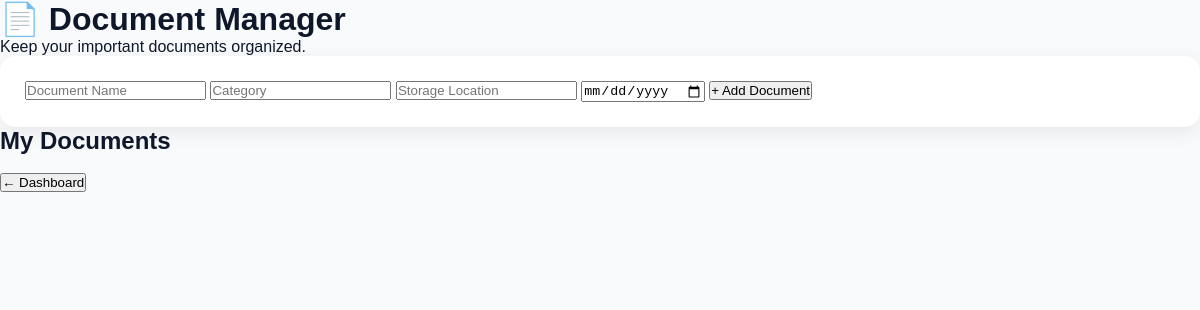
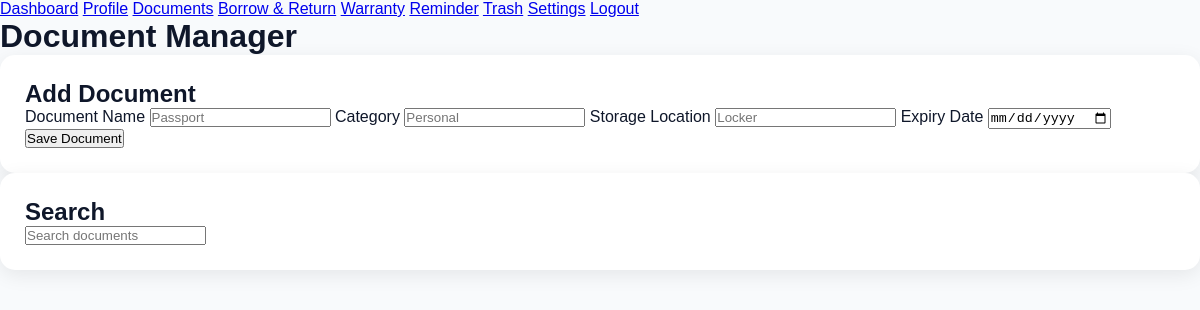
Before and after one commit to gm-naim/Life-Organizer, an Electron app: page pages/documents.html in a window 1200 px wide. Drawn offline with Linux system fonts and the light colour scheme.

Commit message:
Documents

```diff
--- a/pages/documents.html
+++ b/pages/documents.html
@@ -1,72 +1,58 @@
 <!DOCTYPE html>
-<html>
+<html lang="en">
+<head>
+    <meta charset="UTF-8">
+    <meta name="viewport" content="width=device-width, initial-scale=1.0">
+    <title>Life Organizer - Documents</title>
+    <link rel="stylesheet" href="../css/style.css">
+    <link rel="stylesheet" href="../css/responsive.css">
+</head>
+<body>
 
-<head>
-
-    <title>Documents - Life Organizer</title>
-
-    <link
-        rel="stylesheet"
-        href="../css/style.css"
-    >
-
-</head>
-
-<body>
+<div class="nav">
+    <a href="dashboard.html">Dashboard</a>
+    <a href="profile.html">Profile</a>
+    <a href="documents.html">Documents</a>
+    <a href="borrow-return.html">Borrow & Return</a>
+    <a href="warranty.html">Warranty</a>
+    <a href="reminders.html">Reminder</a>
+    <a href="trash.html">Trash</a>
+    <a href="settings.html">Settings</a>
+    <a href="#" onclick="logout()">Logout</a>
+</div>
 
 <div class="container">
 
-    <h1>📄 Document Manager</h1>
-
-    <p>Keep your important documents organized.</p>
-
+    <h1>Document Manager</h1>
 
     <div class="card">
+        <h2>Add Document</h2>
 
-        <input
-            id="documentName"
-            placeholder="Document Name"
-        >
+        <label>Document Name</label>
+        <input id="docName" placeholder="Passport">
 
-        <input
-            id="documentCategory"
-            placeholder="Category"
-        >
+        <label>Category</label>
+        <input id="docCategory" placeholder="Personal">
 
-        <input
-            id="documentLocation"
-            placeholder="Storage Location"
-        >
+        <label>Storage Location</label>
+        <input id="docLocation" placeholder="Locker">
 
-        <input
-            id="documentExpiry"
-            type="date"
-        >
+        <label>Expiry Date</label>
+        <input id="docExpiry" type="date">
 
-        <button onclick="addDocument()">
-            + Add Document
-        </button>
-
+        <button onclick="addDocument()">Save Document</button>
     </div>
 
-
-    <h2>My Documents</h2>
+    <div class="card">
+        <h2>Search</h2>
+        <input id="search" oninput="searchDocuments()" placeholder="Search documents">
+    </div>
 
     <div id="documentList"></div>
 
-
-    <br>
-
-    <button onclick="goDashboard()">
-        ← Dashboard
-    </button>
-
 </div>
-
 
 <script src="../js/common.js"></script>
 <script src="../js/documents.js"></script>
-
 </body>
-
 </html>
```
